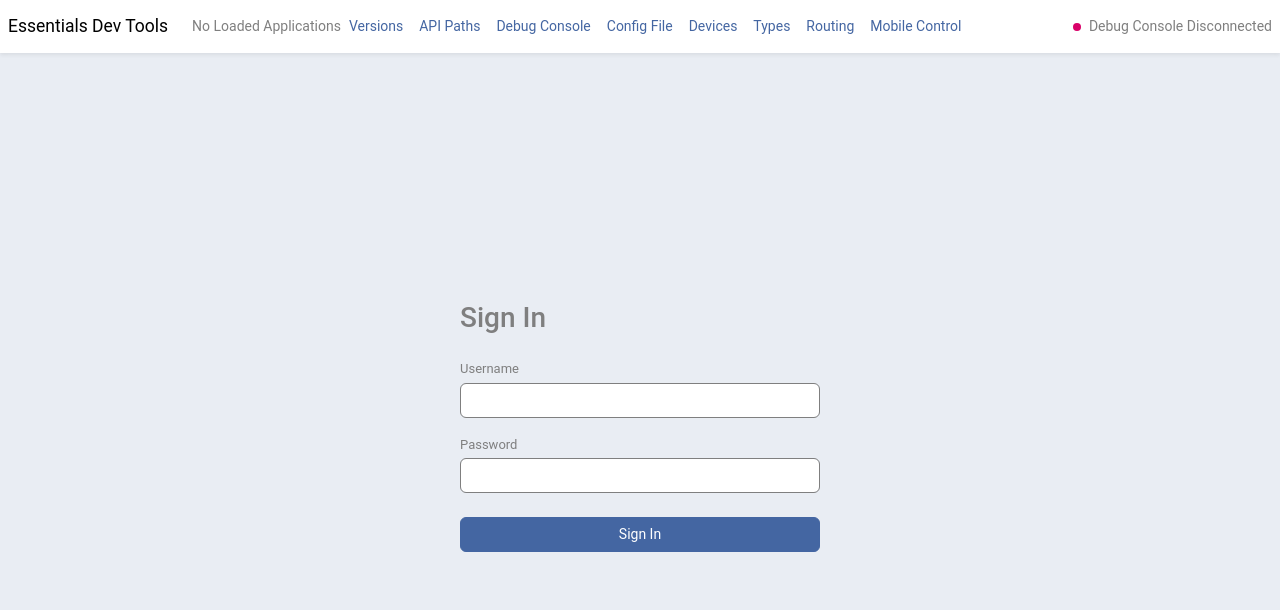
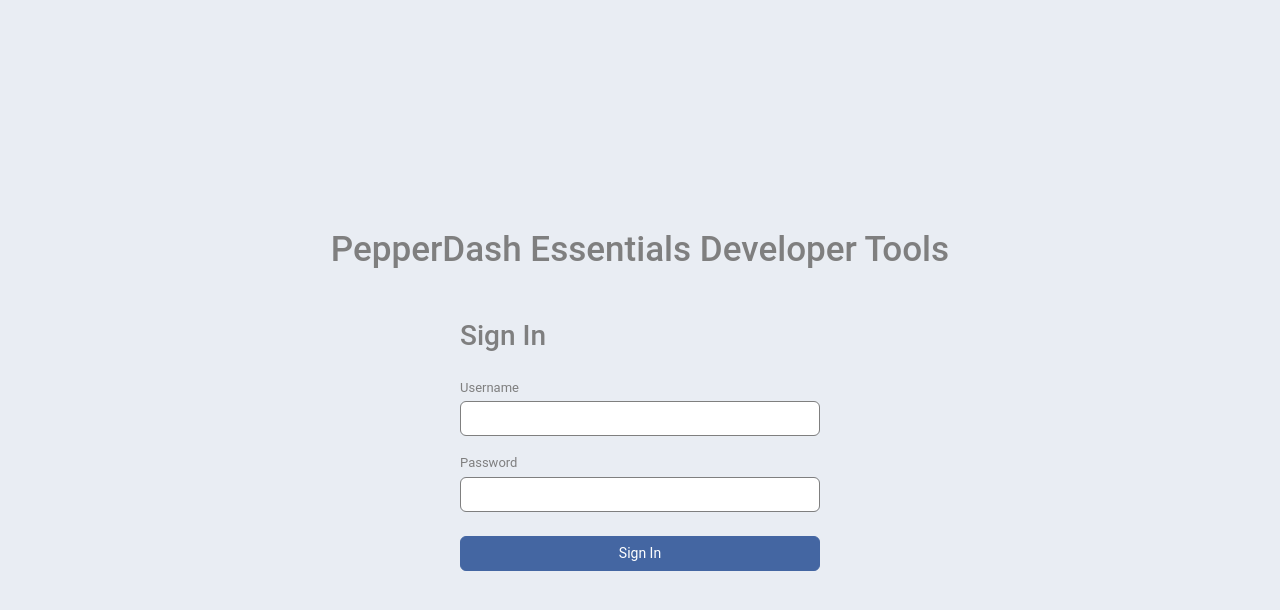
Before and after one commit to PepperDash/essentials-devtools, a React (Vite) app: page /cws/debug/login in a window 1280 px wide. Shown: the top 610 px of the page. Built offline with nearby package versions, Linux system fonts and the light colour scheme.

Commit message:
feat: Update routing for login and enhance LoginForm UI with title

```diff
--- a/src/App.tsx
+++ b/src/App.tsx
@@ -52,12 +52,10 @@
       <Suspense fallback={null}>
         <Routes>
         <Route path="/" element={<Navigate to="/login" replace />} />
-        <Route path="/login" element={<MainLayout isConnected={isConnected} />}>
-          <Route index element={<LoginForm />} />
-        </Route>
+        <Route path="/login" element={<LoginForm />} />
 
+        <Route path=":appId/login" element={<LoginForm />} />
         <Route path=":appId" element={<MainLayout isConnected={isConnected} />}>
-          <Route path="login" element={<LoginForm />} />
           <Route element={<RequireAuth />}>
             <Route path="versions" element={<Versions />} />
             <Route path="apiPaths" element={<ApiPaths />} />
--- a/src/features/LoginForm.tsx
+++ b/src/features/LoginForm.tsx
@@ -68,7 +68,8 @@
   }
 
   return (
-    <div className="d-flex justify-content-center align-items-center h-100">
+    <div className="d-flex flex-column justify-content-center align-items-center h-100">
+      <h1 className="mb-5 text-center">PepperDash Essentials Developer Tools</h1>
       <div className="w-100" style={{ maxWidth: '360px' }}>
         <h2 className="mb-4">Sign In</h2>
         {error && <Alert variant="danger">{error}</Alert>}
```
